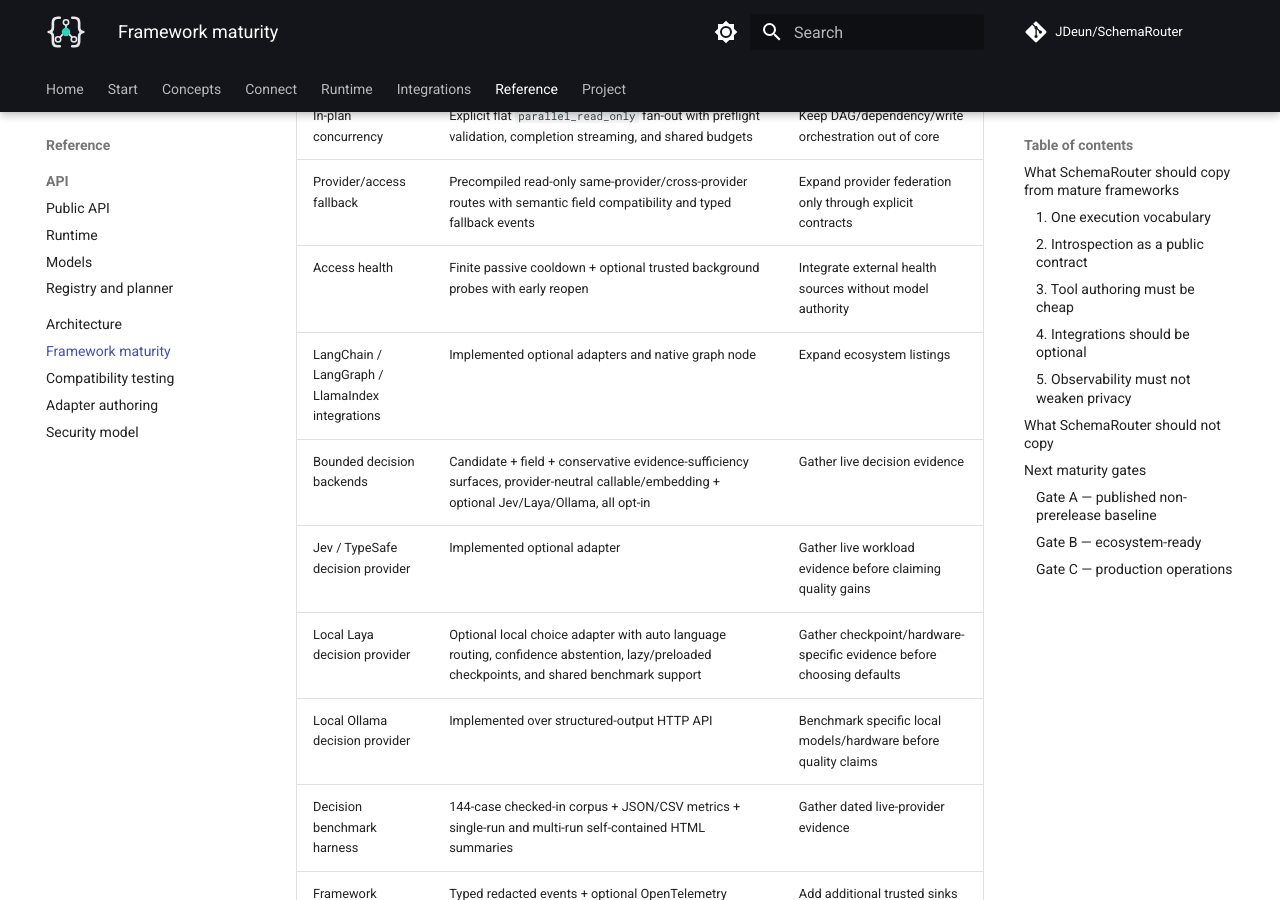
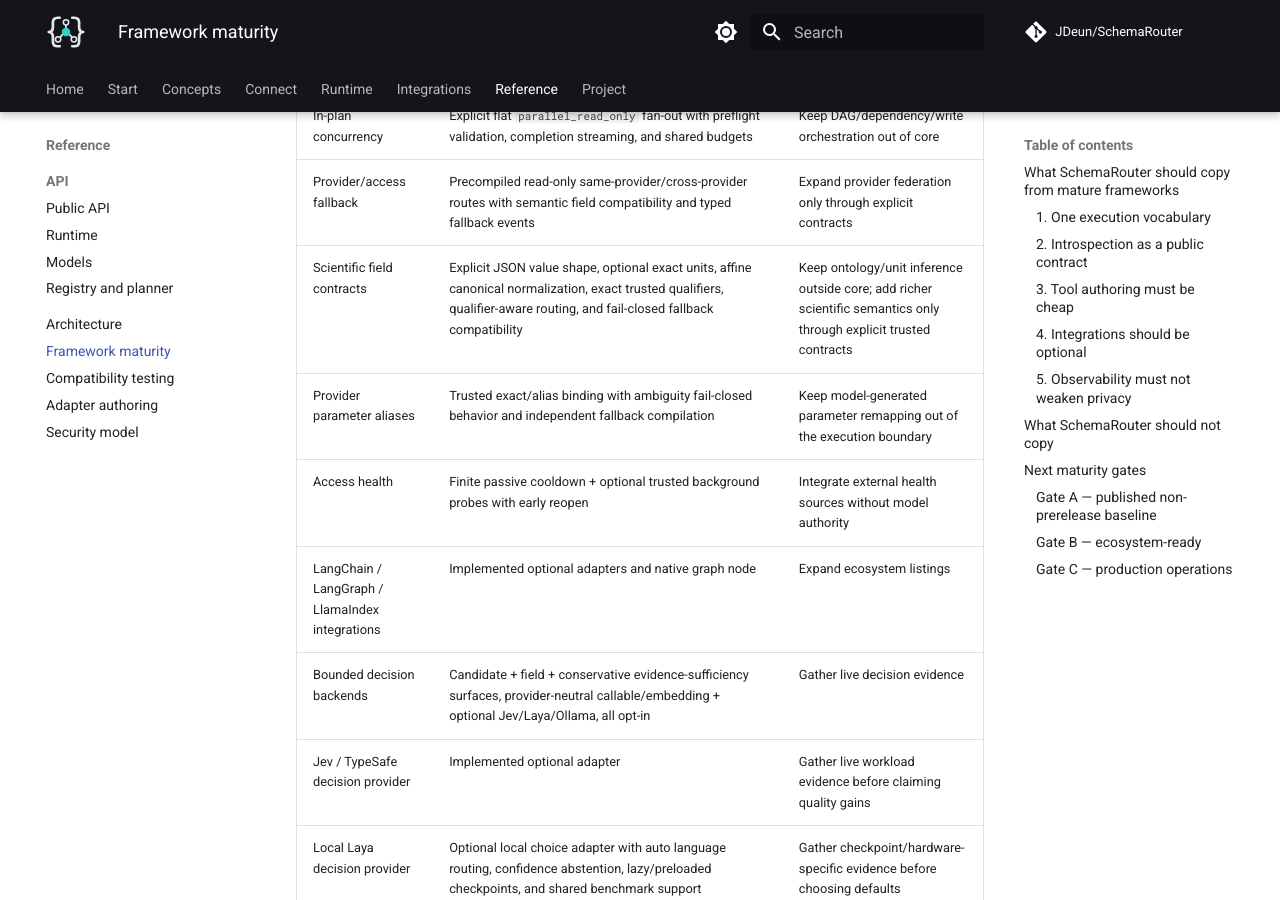
Before and after one commit to JDeun/SchemaRouter, an MkDocs documentation site: the page built from docs/framework-maturity.md, in a window 1280 px wide and 900 px high, scrolled down 1988 px. Built offline with MkDocs 1.6.1 and Material for MkDocs 9.7.7, drawn with Linux system fonts in a browser that asks for light colours; comment, search, counter and statistics services are not loaded.

Commit message:
docs: record scientific and parameter contract maturity

```diff
--- a/docs/framework-maturity.md
+++ b/docs/framework-maturity.md
@@ -28,6 +28,8 @@ This document tracks framework-level maturity rather than research metrics.
 | Planning explanations | Structured score components, field-selection reasons, ignored-argument records, and decision-selection source | Keep explanations structural; never expose model chain-of-thought |
 | In-plan concurrency | Explicit flat `parallel_read_only` fan-out with preflight validation, completion streaming, and shared budgets | Keep DAG/dependency/write orchestration out of core |
 | Provider/access fallback | Precompiled read-only same-provider/cross-provider routes with semantic field compatibility and typed fallback events | Expand provider federation only through explicit contracts |
+| Scientific field contracts | Explicit JSON value shape, optional exact units, affine canonical normalization, exact trusted qualifiers, qualifier-aware routing, and fail-closed fallback compatibility | Keep ontology/unit inference outside core; add richer scientific semantics only through explicit trusted contracts |
+| Provider parameter aliases | Trusted exact/alias binding with ambiguity fail-closed behavior and independent fallback compilation | Keep model-generated parameter remapping out of the execution boundary |
 | Access health | Finite passive cooldown + optional trusted background probes with early reopen | Integrate external health sources without model authority |
 | LangChain / LangGraph / LlamaIndex integrations | Implemented optional adapters and native graph node | Expand ecosystem listings |
 | Bounded decision backends | Candidate + field + conservative evidence-sufficiency surfaces, provider-neutral callable/embedding + optional Jev/Laya/Ollama, all opt-in | Gather live decision evidence |
```
